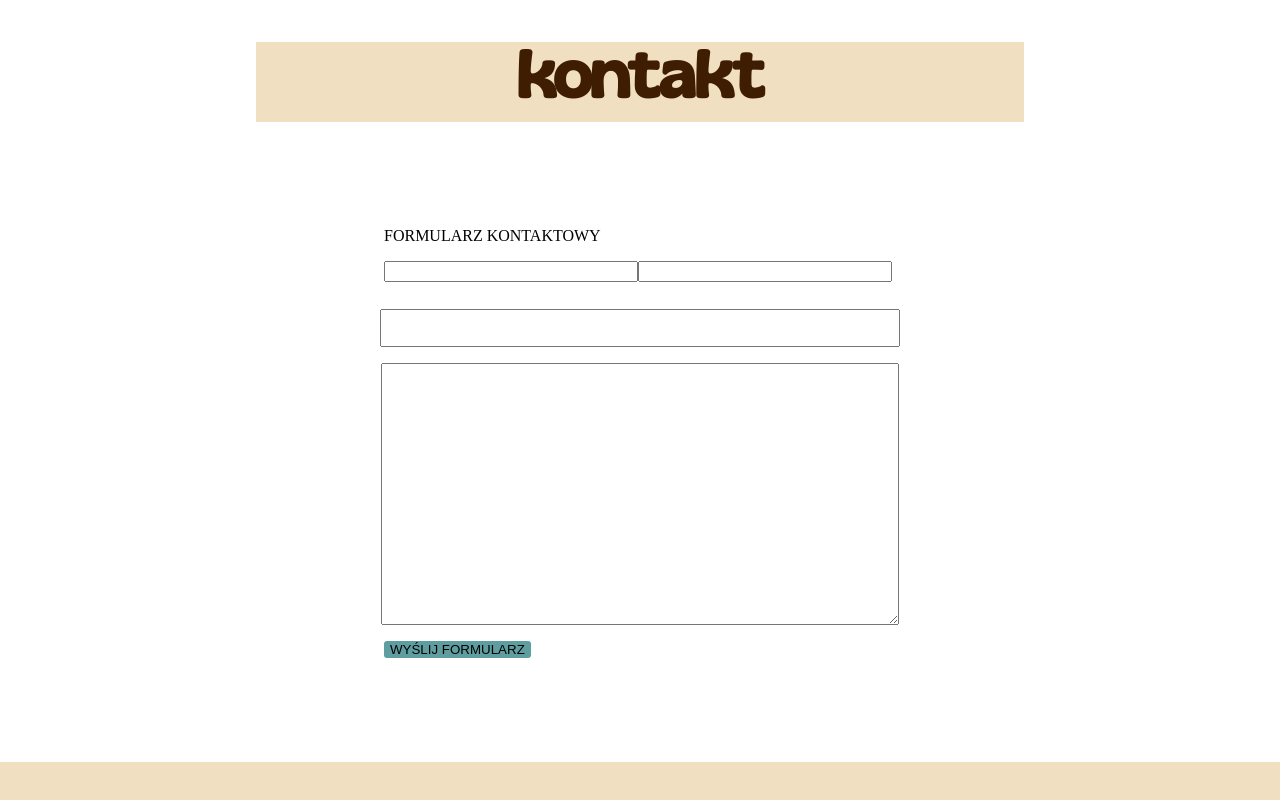
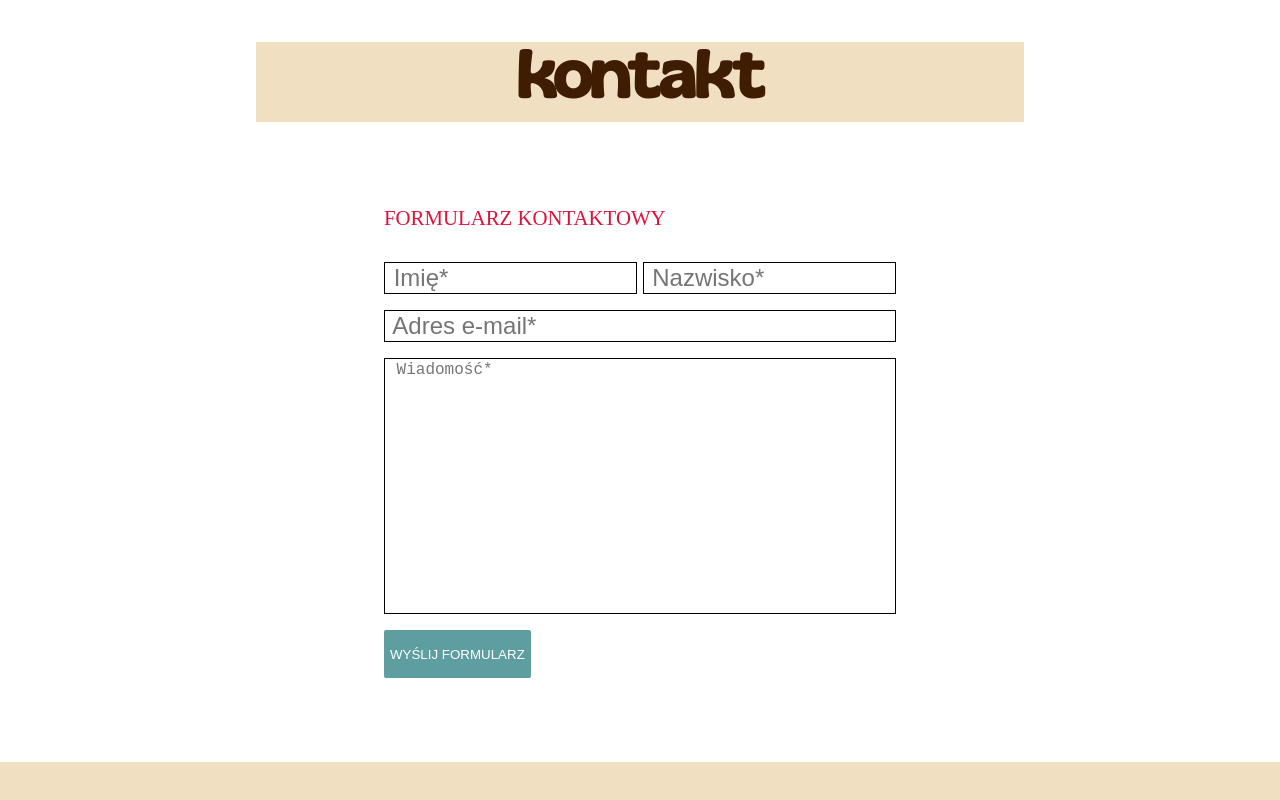
Before and after one commit to Kamiltlusty/art-site-and-store, an Angular app: page / in a window 1280 px wide. Shown: the part 2198-2998 px from the top of the page. Built offline with nearby package versions, Linux system fonts and the light colour scheme.

Commit message:
improved appearance of a form

```diff
--- a/src/app/home-page/components/contact-component/contact-component.css
+++ b/src/app/home-page/components/contact-component/contact-component.css
@@ -26,10 +26,6 @@
   color: #3f1d02;
 }
 
-.form-label {
-
-}
-
 .contact-form-container {
   display: flex;
   flex-direction: column;
@@ -42,25 +38,42 @@
 
 .form-label {
   align-self: flex-start;
+  margin-bottom: 1rem;
+  font-size: 1.3rem;
+  color: crimson;
 }
+
 .fullname-container {
+  display: flex;
   width: 100%;
   height: 5%;
   flex-wrap: nowrap;
+  gap: 1%
 }
 
 .name, .surname {
-  width: 48%;
+  width: 49%;
+  border-radius: 0;
+  border: solid black 1px;
+  font-size: 1.5rem;
 }
 
+
 .email-address {
+  box-sizing: border-box;
   height: 5%;
   width: 100%;
+  border: solid black 1px;
+  font-size: 1.5rem;
 }
 
 .message-text {
+  box-sizing: border-box;
   width: 100%;
   height: 40%;
+  border: solid black 1px;
+  resize: none;
+  font-size: 1rem;
 }
 
 
@@ -68,6 +81,7 @@
   align-self: flex-start;
   background-color: cadetblue;
   border: none;
-  border-radius: 3px;
-
+  border-radius: 2px;
+  height: 3rem;
+  color: white;
 }
--- a/src/app/home-page/components/contact-component/contact-component.html
+++ b/src/app/home-page/components/contact-component/contact-component.html
@@ -5,11 +5,11 @@
   <section class="contact-form-container">
     <label class="form-label">FORMULARZ KONTAKTOWY</label>
     <div class="fullname-container">
-      <input class="name">
-      <input class="surname">
+      <input class="name" type="text" placeholder=" Imię*">
+      <input class="surname" type="text" placeholder=" Nazwisko*">
     </div>
-    <input class="email-address">
-    <textarea class="message-text"></textarea>
+    <input class="email-address" type="text" placeholder=" Adres e-mail*">
+    <textarea class="message-text" type="text" placeholder=" Wiadomość*"></textarea>
     <button class="form-button">WYŚLIJ FORMULARZ</button>
   </section>
 </section>
```
